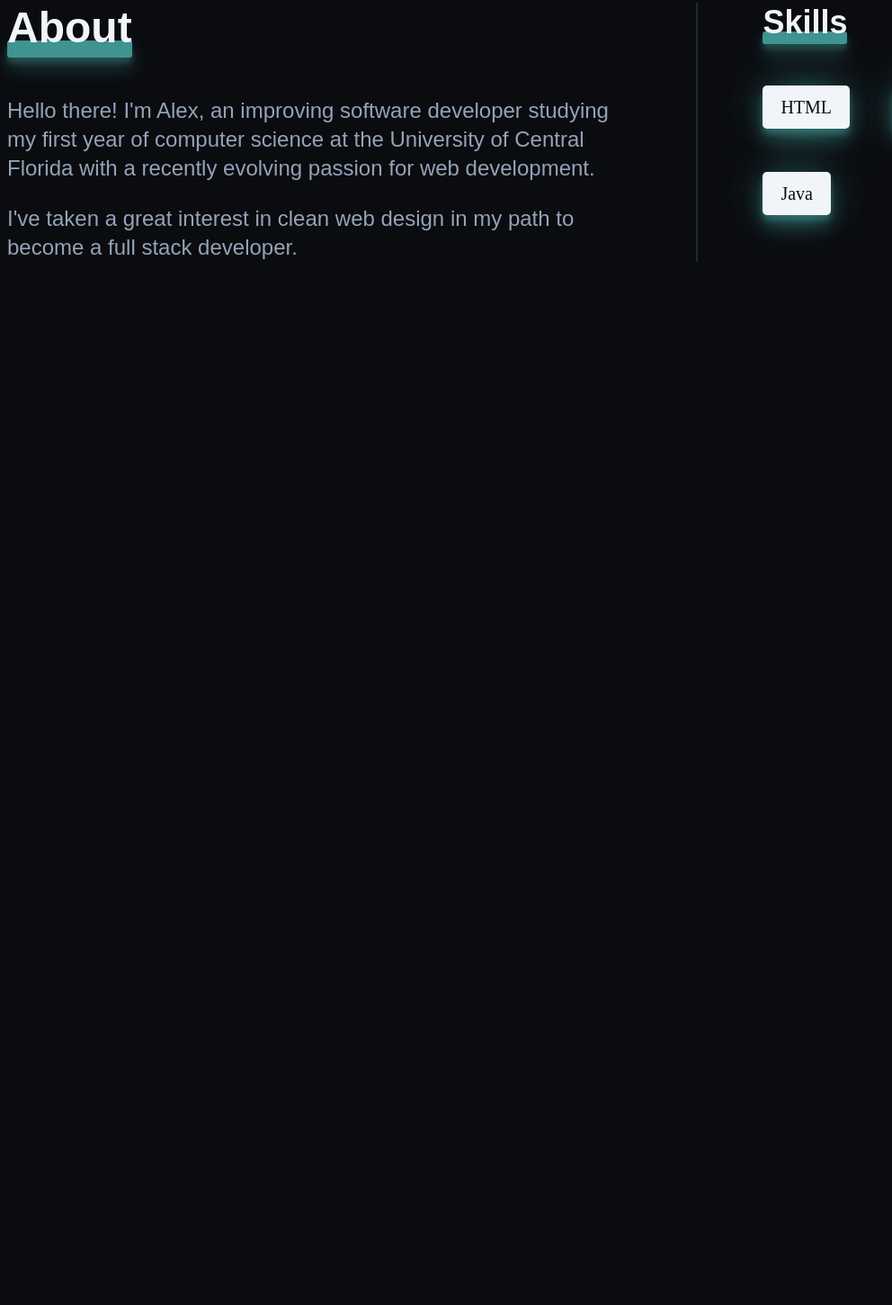
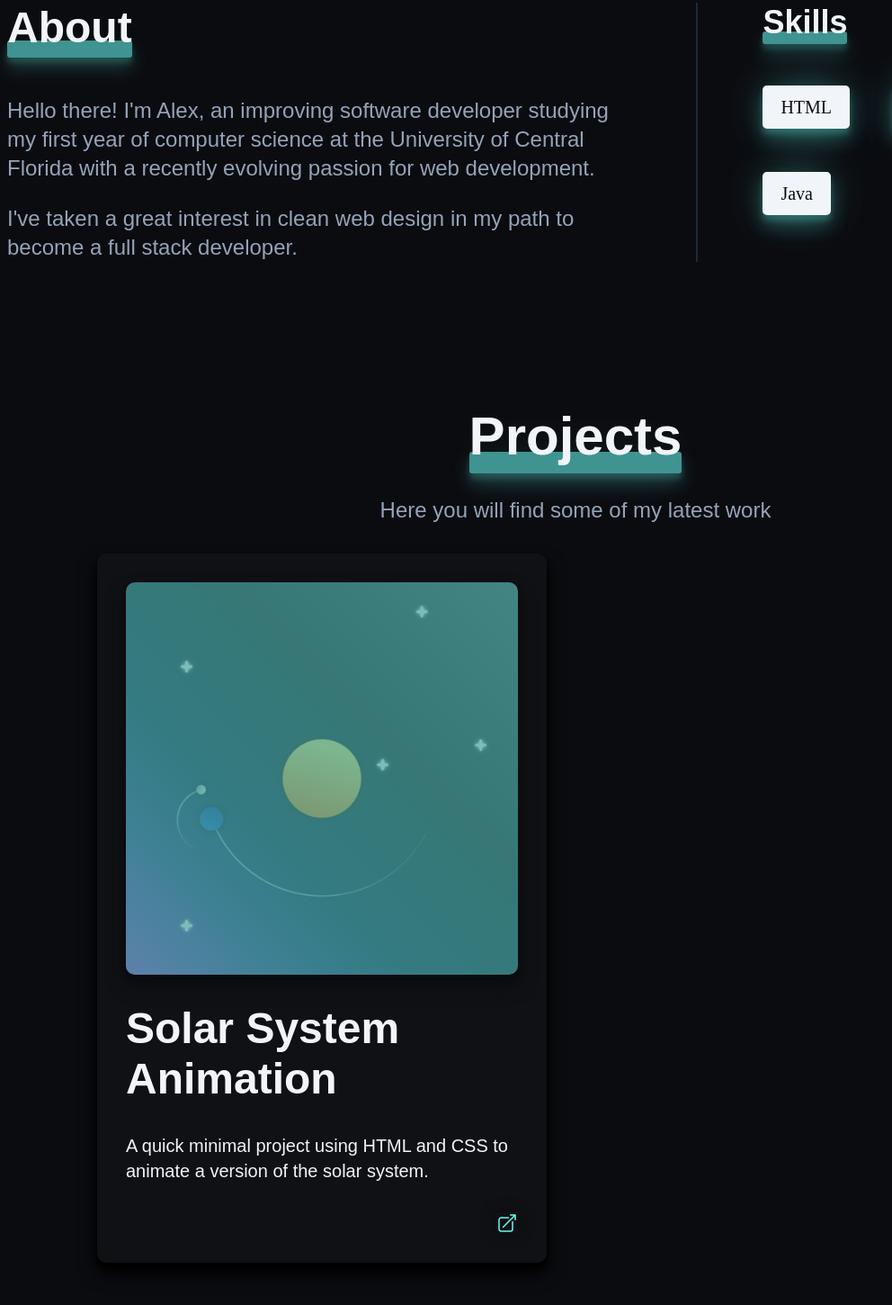
Before and after one commit to aluciencozy/my-first-portfolio, a website built with Vite: page index.html in a window 1280 px wide. Shown: the part 974-2424 px from the top of the page at 90% size, without its empty margins (0-992 px from the left). Before the commit the page ends 1425 px from the top, so only its background shows below. Built offline with nearby package versions, Linux system fonts and the light colour scheme; a web font is replaced by a local one.

Commit message:
finished first draft of the projects section

```diff
--- a/index.html
+++ b/index.html
@@ -17,7 +17,7 @@
     <nav>
       <ul class="header__list">
         <li><a href="#about" class="header__link">About</a></li>
-        <li><a href="#work" class="header__link">Work</a></li>
+        <li><a href="#projects" class="header__link">Projects</a></li>
         <li><a href="#contact" class="header__link">Contact</a></li>
         <li><a class="header__btn btn">Resume</a></li>
       </ul>
@@ -33,7 +33,7 @@
           <span class="underline-teal">Engineer</span></h2>
       </div>
       <img class="hero__picture" src="./public/self pfp.jpg" alt="profile picture">
-      <a class="btn hero__btn" href="#work">View My Work</a>
+      <a class="btn hero__btn" href="#projects">View My Work</a>
     </section>
     <!-- About Section -->
     <section id="about" class="about container section">
@@ -59,8 +59,29 @@
         </div>
       </div>
     </section>
-    <!-- Work Section -->
-    <section id="work" class="work container section"></section>
+    <!-- projects Section -->
+    <section id="projects" class="projects container section">
+      <h2 class="projects__title"><span class="underline-teal">Projects</span></h2>
+      <p class="projects__description">Here you will find some of my latest work</p>
+      <div class="projects__container">
+        <div class="projects__project">
+          <div class="project__img-wrapper">
+            <img class="project__img" src="./public/solar system ss.png" alt="solar system project screenshot">
+          </div>
+          <h3 class="project__title">Solar System Animation</h3>
+          <p class="project__description">A quick minimal project using HTML and CSS to animate a version of the solar system.</p>
+          <button class="project__link-btn">
+            <a href="https://aluciencozy.github.io/solar-system/" target="_blank">
+              <svg xmlns="http://www.w3.org/2000/svg" fill="none" viewBox="0 0 24 24" stroke-width="1.5" stroke="currentColor">
+              <path stroke-linecap="round" stroke-linejoin="round" d="M13.5 6H5.25A2.25 2.25 0 0 0 3 8.25v10.5A2.25 2.25 0 0 0 5.25 21h10.5A2.25 2.25 0 0 0 18 18.75V10.5m-10.5 6L21 3m0 0h-5.25M21 3v5.25" />
+            </a>
+            </svg>
+          </button>
+        </div>
+      </div>
+    </section>
+    <!-- Contact Section -->
+     <section id="contact" class="contact container section"></section>
 
   </main>
 
--- a/src/main.js
+++ b/src/main.js
@@ -1,6 +1,7 @@
 import '../styles/modern-normalize.css';
 import '../styles/style.css';
 import '../styles/header.css';
+import '../styles/hero.css';
 import '../styles/about.css';
-import '../styles/hero.css';
+import '../styles/projects.css';
 import '../styles/utils.css';
--- /dev/null
+++ b/styles/projects.css
@@ -0,0 +1,177 @@
+.projects {
+  display: flex;
+  flex-direction: column;
+  align-items: center;
+  gap: 2rem;
+}
+
+.projects__title {
+  font-size: var(--size-2xl);
+  text-align: center;
+}
+
+.projects__description {
+  text-align: center;
+  color: var(--clr-slate400);
+  font-size: var(--size-base);
+}
+
+.projects__project {
+  background-color: var(--clr-gray);
+  border-radius: 10px;
+  display: flex;
+  flex-direction: column;
+  padding: 2rem;
+  gap: 2rem;
+  max-width: 500px;
+  box-shadow: 0 12px 20px black, 0 6px 6px black;
+}
+
+.projects__project:not(:first-child) {
+  margin-top: 6rem;
+}
+
+.project__img-wrapper {
+  position: relative;
+}
+
+.project__img {
+  border-radius: 10px;
+  box-shadow: 0 12px 20px var(--clr-dark), 0 6px 6px var(--clr-dark);
+}
+
+
+.project__img-wrapper::before {
+  content: '';
+  position: absolute;
+  background-color: var(--clr-teald);
+  opacity: 70%;
+  width: 100%;
+  height: 100%;
+  z-index: 1;
+  top: 0;
+  left: 0;
+  transition: opacity 0.3s;
+  border-radius: 10px;
+}
+
+.project__link-btn {
+  align-self: flex-end;
+  box-shadow: 0px 0px 15px var(--clr-dark);
+  width: 1.5rem;
+  height: 1.5rem;
+  transition: transform .3s;
+}
+
+.project__link-btn:hover {
+  transform: translateY(-5px);
+}
+
+.project__img-wrapper:hover::before {
+  opacity: 0%;
+}
+
+.project__title {
+  font-size: var(--size-xl);
+}
+
+.project__description {
+  font-size: var(--size-sm);
+}
+
+/* xs */
+@media (min-width: 475px) {
+  .projects__title {
+    font-size: var(--size-3xl);
+  }
+
+  .projects__description {
+    font-size: var(--size-lg);
+  }
+
+  .project__title {
+    font-size: var(--size-2xl);
+  }
+
+  .project__description {
+    font-size: var(--size-base);
+  }
+}
+
+/* sm */
+/* @media (min-width: 640px) {} */
+
+/* md */
+@media (min-width: 768px) {
+  .projects__container {
+    display: grid;
+    gap: 4rem;
+    grid-template-columns: 1fr 1fr;
+    place-items: center;
+  }
+
+  .projects__title {
+    font-size: var(--size-4xl);
+  }
+
+  .projects__description {
+    font-size: var(--size-lg);
+  }
+
+  .projects__project {
+    margin-top: 0rem;
+  }
+
+  .project__title {
+    font-size: var(--size-3xl);
+  }
+
+  .project__description {
+    font-size: var(--size-base);
+  }
+
+  .projects__project:not(:first-child) {
+    margin-top: 0;
+  }
+}
+
+/* lg */
+@media (min-width: 1024px) {
+  .projects__title {
+    font-size: var(--size-5xl);
+  }
+
+  .projects__description {
+    font-size: var(--size-xl);
+  }
+
+  .project__title {
+    font-size: var(--size-4xl);
+  }
+
+  .project__description {
+    font-size: var(--size-xl);
+  }
+}
+
+/* xl */
+@media (min-width: 1280px) {
+  .projects__title {
+    font-size: var(--size-6xl);
+  }
+
+  .projects__description {
+    font-size: var(--size-2xl);
+  }
+
+  .project__title {
+    font-size: var(--size-5xl);
+  }
+
+  .project__description {
+    font-size: var(--size-xl);
+  }
+}
+
+/* 2xl */
+/* @media (min-width: 1536px) {} */
--- a/styles/style.css
+++ b/styles/style.css
@@ -1,5 +1,6 @@
 :root {
   --clr-dark: #0b0c10;
+  --clr-gray: #21212144;
   --clr-light: #f1f5f9;
   --clr-slate400: #94a3b8;
   --clr-slate600: #475569;
```
Also changed, not shown: public/coding-pfp.jpg (deleted), public/solar system ss.png (added).
